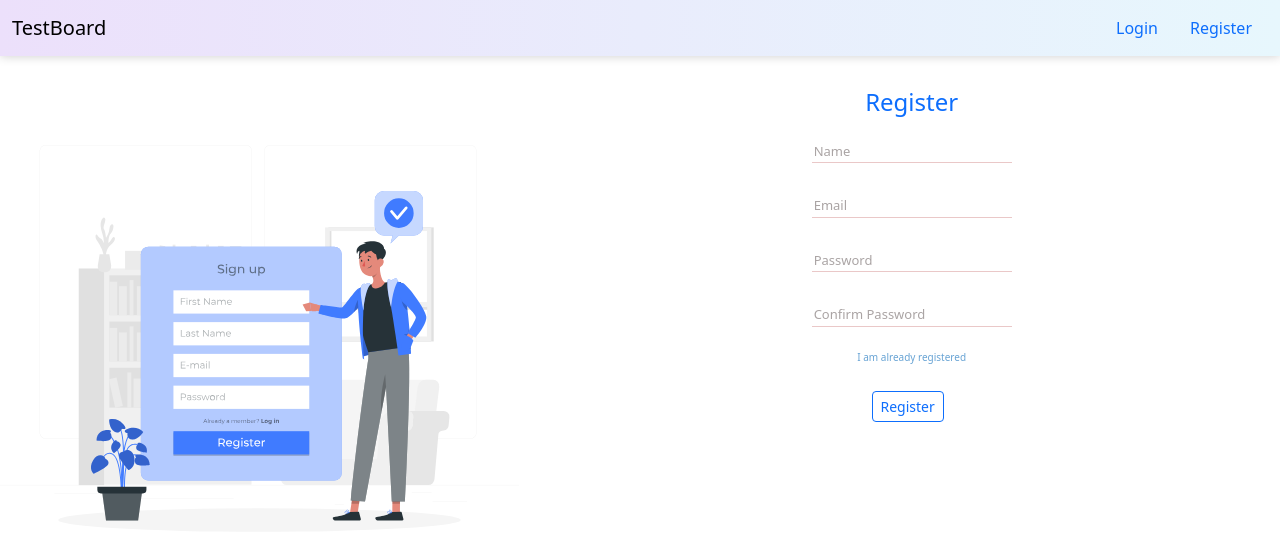
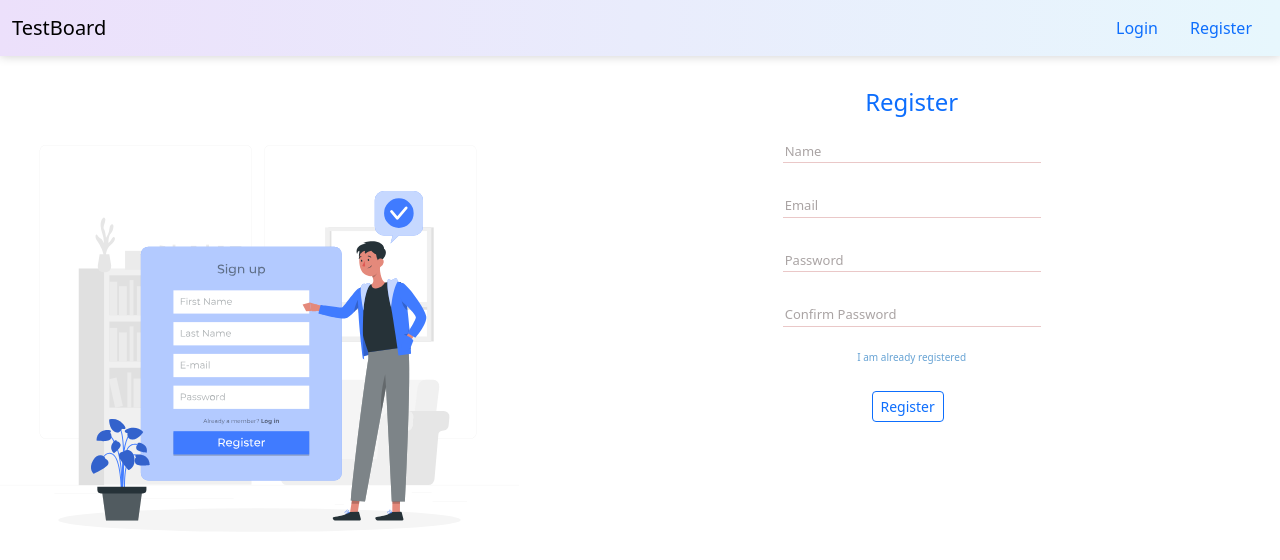
Before and after one commit to DeepikaDudala/Testboard-frontend, a React (Vite) app: page / in a window 1280 px wide. Shown: the top 560 px of the page. Built offline with nearby package versions, Linux system fonts and the light colour scheme.

Commit message:
Update App.css

```diff
--- a/src/App.css
+++ b/src/App.css
@@ -89,3 +89,14 @@ body {
   box-shadow: 0px 0px 10px rgba(0, 0, 0, 0.2);
   background-color: var(--blue-100);
 }
+@media (max-width: 992px) {
+	.w-md-50 {
+		width: 50%;
+	}
+}
+
+@media (min-width: 992px) {
+	.w-lg-35 {
+		width: 35%;
+	}
+}
```
